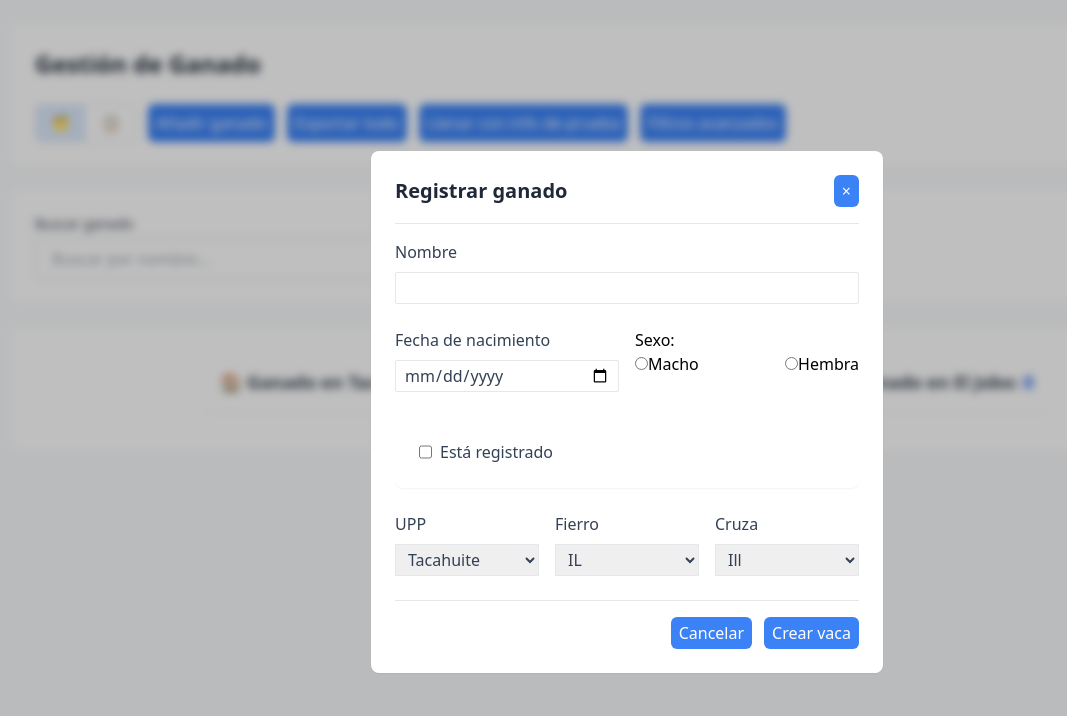
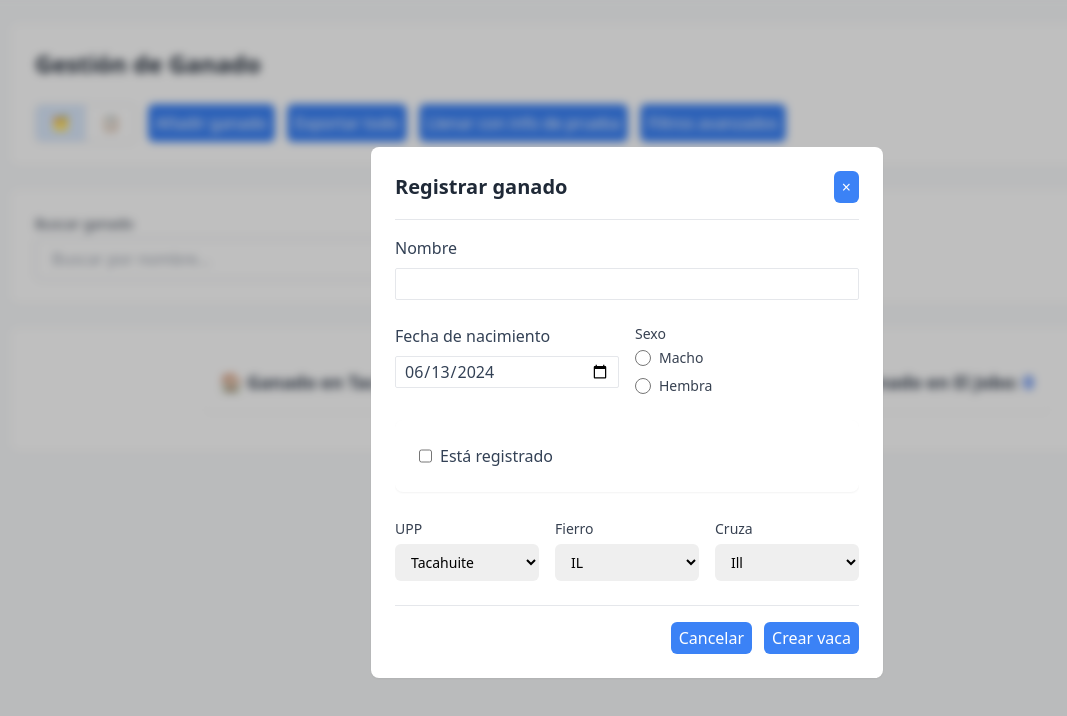
Before and after one commit to kike9978/vega, a React (Vite) app: page / in a window 1280 px wide. Both pictures are taken after a click on the button "Añadir ganado". Shown: the top 716 px of the page, without its empty margins (13-1080 px from the left). Built offline with nearby package versions, Linux system fonts and the light colour scheme.

Commit message:
Make cows editable

```diff
--- a/index.html
+++ b/index.html
@@ -1,11 +1,11 @@
-<!doctype html>
+<!DOCTYPE html>
 <html lang="en">
 
 <head>
   <meta charset="UTF-8" />
-  <link rel="icon" type="image/svg+xml" href="/vite.svg" />
+  <link rel="icon" type="image/svg+xml" href="/assets/favicon.svg" />
   <meta name="viewport" content="width=device-width, initial-scale=1.0" />
-  <title>Vega | Livestock manager</title>
+  <title>Gestión de Ganado</title>
 </head>
 
 <body>
--- a/src/App.jsx
+++ b/src/App.jsx
@@ -39,6 +39,7 @@ function App() {
   const [viewMode, setViewMode] = useState(VIEW_MODES.CARD)
   const [cowToDelete, setCowToDelete] = useState(null)
   const [selectedCows, setSelectedCows] = useState(new Set())
+  const [cowToEdit, setCowToEdit] = useState(null)
 
   const {
     filterText,
@@ -202,6 +203,42 @@ function App() {
     </>
   )
 
+  const handleEdit = (cow) => {
+    // Make sure we pass a copy of the cow with the correct date format
+    const cowToEditData = {
+      ...cow,
+      birthDate: new Date(cow.birthDate) // Ensure birthDate is a Date object
+    };
+    setCowToEdit(cowToEditData);
+    setIsModalOpen(true);
+  };
+
+  const handleUpdate = (updatedCow) => {
+    const updatedCows = cows.map(cow =>
+      cow.id === updatedCow.id ? updatedCow : cow
+    );
+    setCows(updatedCows);
+    cowService.setCows(updatedCows);
+    setIsModalOpen(false);
+    setCowToEdit(null);
+  };
+
+  // Update the menu options in both CowCard and TableView
+  const getMenuOptions = (cow) => [
+    {
+      label: 'Editar',
+      onClick: () => handleEdit(cow),
+      icon: '✏️',
+      className: 'text-blue-600 hover:text-blue-700 hover:bg-blue-50'
+    },
+    {
+      label: 'Eliminar',
+      onClick: () => handleDelete(cow),
+      icon: '🗑️',
+      className: 'text-red-600 hover:text-red-700 hover:bg-red-50'
+    }
+  ];
+
   return (
     <PageContainer>
       <Card>
@@ -225,6 +262,7 @@ function App() {
             onDelete={handleDelete}
             selectedCows={selectedCows}
             onSelect={handleSelect}
+            getMenuOptions={getMenuOptions}
           />
         ) : (
           <TableView
@@ -232,16 +270,27 @@ function App() {
             onDelete={handleDelete}
             selectedCows={selectedCows}
             onSelect={handleSelect}
+            getMenuOptions={getMenuOptions}
           />
         )}
       </Card>
 
       <Modal
         isOpen={isModalOpen}
-        onClose={() => setIsModalOpen(false)}
-        title="Registrar ganado"
+        onClose={() => {
+          setIsModalOpen(false);
+          setCowToEdit(null);
+        }}
+        title={cowToEdit ? "Editar ganado" : "Registrar ganado"}
       >
-        <CowForm onSubmit={createCow} />
+        <CowForm
+          onSubmit={cowToEdit ? handleUpdate : createCow}
+          onClose={() => {
+            setIsModalOpen(false);
+            setCowToEdit(null);
+          }}
+          initialData={cowToEdit}
+        />
       </Modal>
 
       <SidePanel
--- a/src/components/RadioFieldset.jsx
+++ b/src/components/RadioFieldset.jsx
@@ -1,15 +1,26 @@
 import RadioButton from "./RadioButton";
 
-export default function RadioFieldset({ legend, radios, name }) {
-    console.log
+export default function RadioFieldset({ legend, name, radios, required, error, value, onChange }) {
     return (
         <fieldset>
-            <legend>{legend}:</legend>
-            <div className="flex justify-between">
-                {radios.map(radio => {
-                    return (<RadioButton name={name} label={radio.label} value={radio.value} key={radio.value} />)
-                })}
+            <legend className="text-sm font-medium text-gray-700 mb-1">{legend}</legend>
+            <div className="space-y-2">
+                {radios.map(radio => (
+                    <label key={radio.value} className="flex items-center">
+                        <input
+                            type="radio"
+                            name={name}
+                            value={radio.value}
+                            checked={value === radio.value}
+                            onChange={(e) => onChange(e.target.value)}
+                            required={required}
+                            className="focus:ring-blue-500 h-4 w-4 text-blue-600 border-gray-300"
+                        />
+                        <span className="ml-2 text-sm text-gray-700">{radio.label}</span>
+                    </label>
+                ))}
             </div>
+            {error && <p className="mt-1 text-sm text-red-600">{error}</p>}
         </fieldset>
-    )
+    );
 }
--- a/src/components/Select.jsx
+++ b/src/components/Select.jsx
@@ -1,15 +1,23 @@
-export default function Select({ name, label, defaultOption, options }) {
+export default function Select({ label, name, options, defaultOption, required, value, onChange }) {
     return (
-        <label htmlFor={name} className="flex flex-col gap-2 text-slate-700">
-            {label}
-            <select name={name} id={name} className="border px-2 h-8" >
+        <div>
+            <label className="text-sm font-medium text-gray-700 mb-1">
+                {label}
+            </label>
+            <select
+                name={name}
+                required={required}
+                value={value}
+                onChange={(e) => onChange(e.target.value)}
+                className="mt-1 block w-full pl-3 pr-10 py-2 text-base border-gray-300 focus:outline-none focus:ring-blue-500 focus:border-blue-500 sm:text-sm rounded-md"
+            >
                 <option value={defaultOption.value}>{defaultOption.text}</option>
-                {options.map(option => {
-                    return (
-                        <option value={option.value} key={option.value}>{option.text}</option>
-                    )
-                })}
+                {options.map(option => (
+                    <option key={option.value} value={option.value}>
+                        {option.text}
+                    </option>
+                ))}
             </select>
-        </label>
-    )
+        </div>
+    );
 }
--- a/src/components/forms/CowForm.jsx
+++ b/src/components/forms/CowForm.jsx
@@ -1,4 +1,4 @@
-import { useState } from "react";
+import { useState, useEffect } from "react";
 import Button from "../Button";
 import RadioFieldset from "../RadioFieldset";
 import Select from "../Select";
@@ -6,11 +6,50 @@ import Input from "./Input";
 import Card from "../layout/Card";
 import PropTypes from 'prop-types';
 
-export default function CowForm({ onSubmit, onClose }) {
-    const [isCowRegistered, setIsCowRegistered] = useState(false)
-    const [earingIdValue, setEaringIdValue] = useState("")
-    const [hasEaringValue, setHasEaringValue] = useState(true)
+export default function CowForm({ onSubmit, onClose, initialData = null }) {
+    const [formData, setFormData] = useState({
+        name: initialData?.name || '',
+        sex: initialData?.sex || '',
+        upp: initialData?.upp || '',
+        mark: initialData?.mark || '',
+        breed: initialData?.breed || '',
+        birthDate: initialData?.birthDate || new Date(),
+        isRegistered: initialData?.isRegistered || false,
+        hasEaring: initialData?.hasEaring || false,
+        earingId: initialData?.earingId || ''
+    });
+
+    const [isCowRegistered, setIsCowRegistered] = useState(initialData?.isRegistered || false);
+    const [earingIdValue, setEaringIdValue] = useState(initialData?.earingId || "");
+    const [hasEaringValue, setHasEaringValue] = useState(initialData?.hasEaring ?? true);
     const [errors, setErrors] = useState({})
+
+    // Update form data when initialData changes
+    useEffect(() => {
+        if (initialData) {
+            setFormData({
+                name: initialData.name,
+                sex: initialData.sex,
+                upp: initialData.upp,
+                mark: initialData.mark,
+                breed: initialData.breed,
+                birthDate: initialData.birthDate,
+                isRegistered: initialData.isRegistered,
+                hasEaring: initialData.hasEaring,
+                earingId: initialData.earingId || ''
+            });
+            setIsCowRegistered(initialData.isRegistered);
+            setHasEaringValue(initialData.hasEaring);
+            setEaringIdValue(initialData.earingId || '');
+        }
+    }, [initialData]);
+
+    // Format date for input
+    const formatDateForInput = (date) => {
+        if (!date) return '';
+        const d = new Date(date);
+        return d.toISOString().split('T')[0];
+    };
 
     const validateForm = (formData) => {
         const newErrors = {};
@@ -30,11 +69,11 @@ export default function CowForm({ onSubmit, onClose }) {
 
         // Registered cow validations
         if (isCowRegistered) {
-            if (hasEaringValue && !earingIdValue?.trim()) {
+            if (hasEaringValue && !earingIdValue) {
                 newErrors.earingId = 'El número de arete es requerido para vacas registradas con arete';
             }
 
-            if (earingIdValue && !/^\d+$/.test(earingIdValue)) {
+            if (earingIdValue && !/^\d+$/.test(earingIdValue.toString())) {
                 newErrors.earingId = 'El número de arete debe contener solo números';
             }
         }
@@ -62,7 +101,8 @@ export default function CowForm({ onSubmit, onClose }) {
             isRegistered: isCowRegistered,
             hasEaring: hasEaringValue,
             earingId: earingIdValue,
-            birthDate: new Date(data.birthDate)
+            birthDate: new Date(data.birthDate),
+            id: initialData?.id // Keep the same ID if editing
         };
 
         if (!validateForm(cowData)) {
@@ -78,6 +118,8 @@ export default function CowForm({ onSubmit, onClose }) {
                 name="name"
                 label="Nombre"
                 required
+                value={formData.name}
+                onChange={(e) => setFormData({...formData, name: e.target.value})}
                 error={errors.name}
             />
 
@@ -87,6 +129,8 @@ export default function CowForm({ onSubmit, onClose }) {
                     label="Fecha de nacimiento"
                     type="date"
                     required
+                    value={formatDateForInput(formData.birthDate)}
+                    onChange={(e) => setFormData({...formData, birthDate: new Date(e.target.value)})}
                     error={errors.birthDate}
                 />
 
@@ -99,6 +143,8 @@ export default function CowForm({ onSubmit, onClose }) {
                         { value: "male", label: "Macho" },
                         { value: "female", label: "Hembra" }
                     ]}
+                    value={formData.sex}
+                    onChange={(value) => setFormData({...formData, sex: value})}
                 />
             </div>
 
@@ -139,8 +185,7 @@ export default function CowForm({ onSubmit, onClose }) {
                             disabled={!hasEaringValue}
                             value={earingIdValue}
                             onChange={(e) => setEaringIdValue(e.target.value)}
-                            type="number"
-                            min="1"
+                            type="text"
                             error={errors.earingId}
                         />
                     </>
@@ -156,6 +201,8 @@ export default function CowForm({ onSubmit, onClose }) {
                     options={[
                         { value: "elJobo", text: "El Jobo" },
                     ]}
+                    value={formData.upp}
+                    onChange={(value) => setFormData({...formData, upp: value})}
                 />
                 <Select
                     defaultOption={{ value: "iL", text: "IL" }}
@@ -165,6 +212,8 @@ export default function CowForm({ onSubmit, onClose }) {
                     options={[
                         { value: "fM", text: "FM" },
                     ]}
+                    value={formData.mark}
+                    onChange={(value) => setFormData({...formData, mark: value})}
                 />
                 <Select
                     defaultOption={{ value: "ill", text: "Ill" }}
@@ -175,6 +224,8 @@ export default function CowForm({ onSubmit, onClose }) {
                         { value: "orr", text: "Orr" },
                         { value: "mich", text: "Mich" }
                     ]}
+                    value={formData.breed}
+                    onChange={(value) => setFormData({...formData, breed: value})}
                 />
             </div>
 
@@ -186,7 +237,7 @@ export default function CowForm({ onSubmit, onClose }) {
                     className="bg-gray-100 hover:bg-gray-200 text-gray-700"
                 />
                 <Button
-                    text="Crear vaca"
+                    text={initialData ? "Guardar cambios" : "Crear vaca"}
                     type="submit"
                     className="bg-blue-600 hover:bg-blue-700 text-white"
                 />
@@ -197,5 +248,6 @@ export default function CowForm({ onSubmit, onClose }) {
 
 CowForm.propTypes = {
     onSubmit: PropTypes.func.isRequired,
-    onClose: PropTypes.func.isRequired
+    onClose: PropTypes.func.isRequired,
+    initialData: PropTypes.object
 };
```
Also changed, not shown: src/components/CowCard.jsx (+3 -10 lines), src/components/CowGrid.jsx (+14 -26 lines), src/components/views/TableView.jsx (+3 -12 lines), public/assets/favicon.svg (added).
